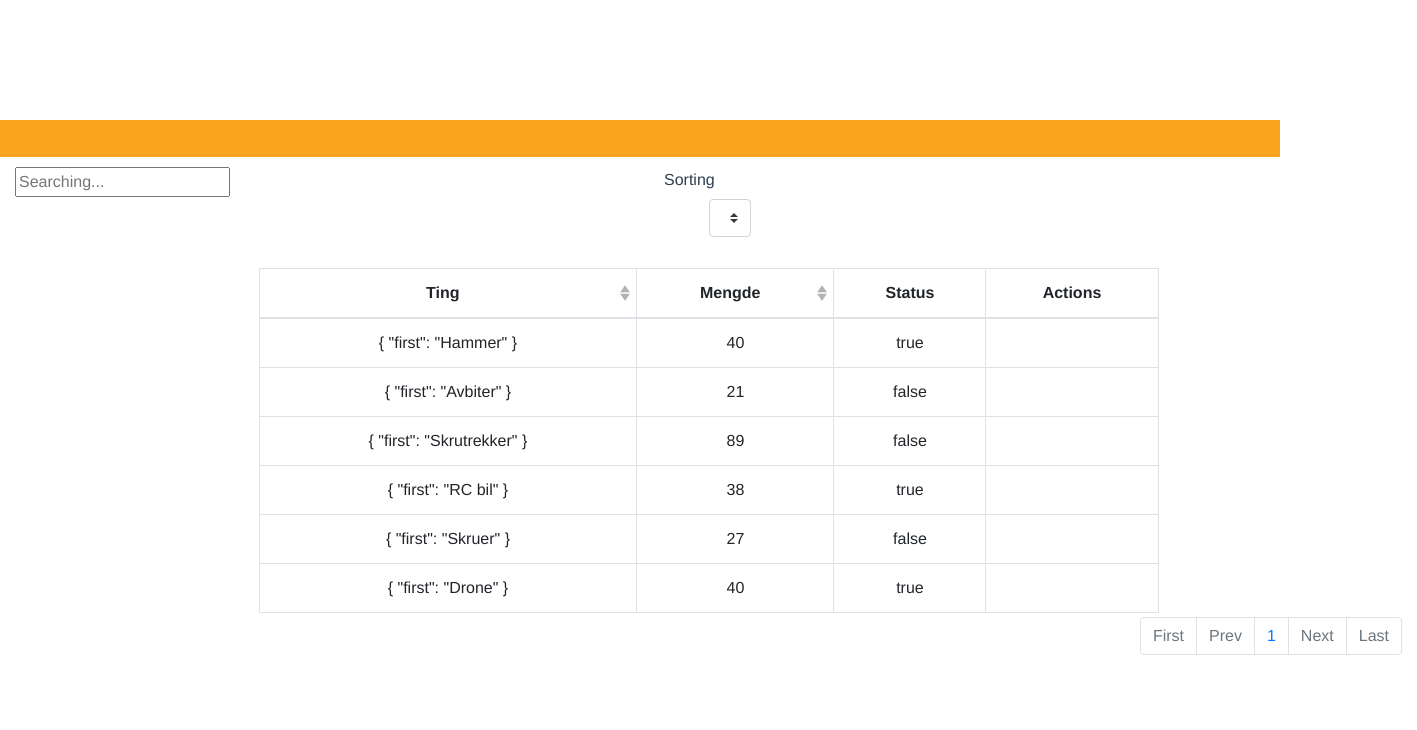
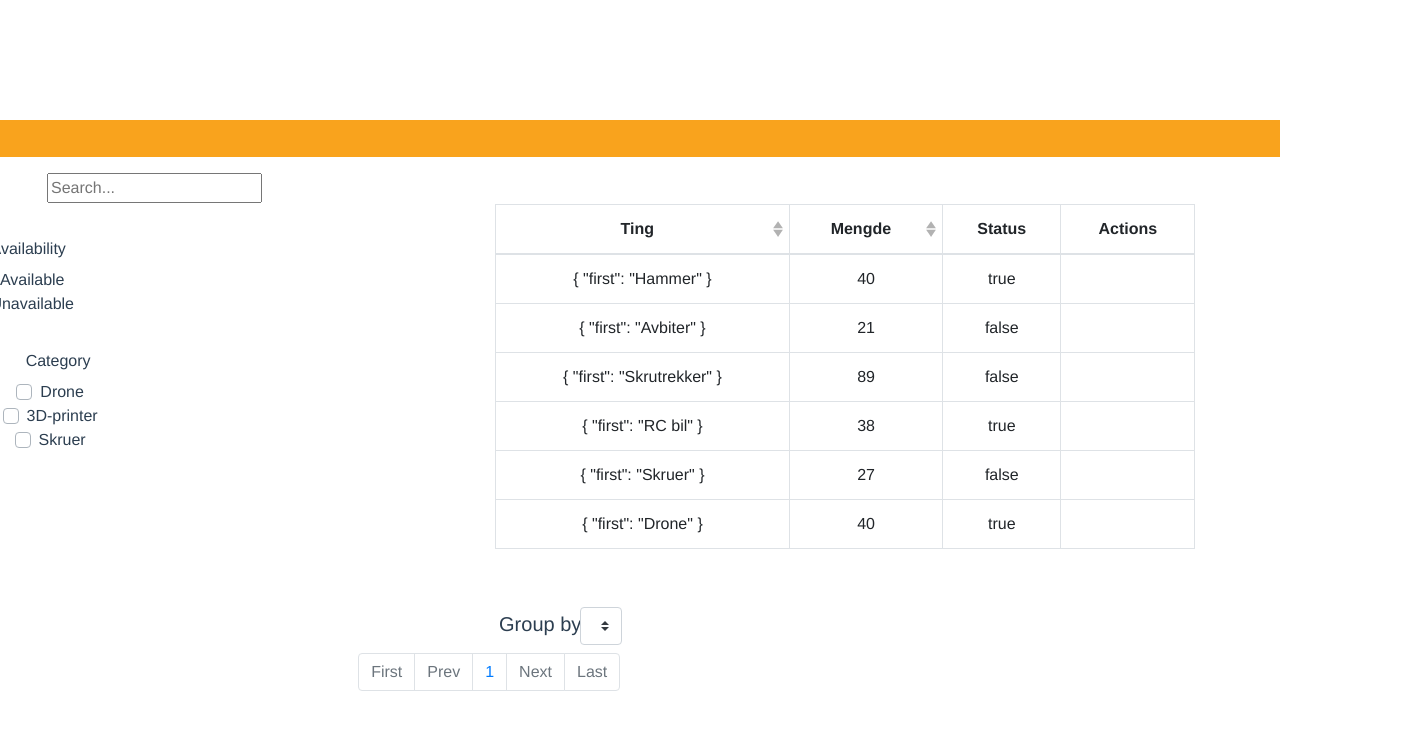
Before and after one commit to Andreas-Harnes/MakerSpace-Management-System, a Vue app in the folder client/: page /body in a window 1280 px wide. Shown: the top 730 px of the page, 1417 px wide, since content can reach past the window. Built offline with nearby package versions, Linux system fonts and the light colour scheme; the HTML template or start-up script is replaced by a standard one.

Commit message:
Endret layout for body

```diff
--- a/client/src/components/body.vue
+++ b/client/src/components/body.vue
@@ -6,13 +6,64 @@
  <!-- Søkeing -->
       <template>
     <div class="searching">
-  <input type="text" v-model="search" placeholder="Searching..." />
+  <input type="text" v-model="search" placeholder="Search..." />
     </div>
   </template>
+  <!-- Checkbox-->
+
+  <template>
+    <!--
+  <div class="category">
+    <b-form-group label="Category">
+      <b-form-checkbox-group
+        id="checkbox-group-1"
+        v-model="selected"
+        :options="options"
+        name="flavour-1"
+        stacked
+      ></b-form-checkbox-group>
+    </b-form-group> -->
+
+
+
+  <div class="category">
+    <b-form-group label="Category">
+      <b-form-checkbox-group id="checkbox-group-2" v-model="selected" name="flavour-2">
+        <b-form-checkbox value="drone">Drone</b-form-checkbox>
+        <br />
+        <b-form-checkbox value="3d-printer">3D-printer</b-form-checkbox>
+         <br />
+        <b-form-checkbox value="skruer">Skruer</b-form-checkbox>
+      </b-form-checkbox-group>
+    </b-form-group>
+
+   <!-- <div>Selected: <strong>{{ selected }}</strong></div> -->
+  </div>
+
+  <!-- Availability -->
+   <div class="availability">
+    <b-form-group label="Availability">
+      <b-form-checkbox-group id="checkbox-group-2" v-model="selected" name="flavour-3">
+        <b-form-checkbox value="available">Available</b-form-checkbox>
+        <br />
+        <b-form-checkbox value="unavailable">Unavailable</b-form-checkbox>
+      </b-form-checkbox-group>
+    </b-form-group>
+
+   <!-- <div>Selected: <strong>{{ selected }}</strong></div> -->
+  </div>
+
+</template>
+<!--- --- -->
+<template>
+  <div>
+    <h5 class="group-by">Group by</h5>
+    </div>
+</template>
 
         <b-row>
             <b-col md="6" class="my-1">
-                <b-form-group label-cols-sm="3" label="Sorting" class="mb-0">
+                <b-form-group label-cols-sm="3" class="mb-0" >
                     <b-input-group>
                         <b-form-select class="sorting" v-model="sortBy" :options="sortOptions">
                             <option slot="first" :value="null">-- none --</option>
@@ -35,6 +86,8 @@
       :per-page="perPage"
       :sort-by.sync="sortBy"
     >
+
+
     <!-- Søkeing -->
 
 
@@ -100,6 +153,14 @@ export default {
     name: "body",
     data() {
       return {
+
+      /*   selected: [], // Must be an array reference!
+         options: [
+          { text: 'Drone', value: 'drone' },
+          { text: '3D-printer', value: '3d-printer' },
+          { text: 'Test', value: 'test' }
+        ], */
+
         search: '',
         isBusy: false,
         items: items,
--- a/client/src/scss/_style.scss
+++ b/client/src/scss/_style.scss
@@ -46,31 +46,84 @@ html, body {
 }
 
 /* body items */
-
+/*
 .mb-0 {
+  position: relative;
   float: right;
   padding: 0 25px 40px 1250px;
+  right: 0;
+}
+*/
+
+
+/* sorting */
+/*
+.sorting{
+  clear: none;
+  top: 150px;
+  right: 50px;
+}
+*/
+
+.group-by {
+  position: relative;
+  float: left;
+  height: 30%;
+  width: 30%;
+  right: 0em;
+  top: 18em;
 }
 
-/* sorting */
-.input-group {
+
+/* first - nesxt - last */
+.my-1 {
+  position: relative;
   float: left;
-  padding: 0 25px 25px 45px;
-  height: 10px;
-  width: 4px;
-
+  height: 100%;
+  width: 100%;
+  right: 5em;
+  top: 27em;
 }
 
+
 /* Elementene/ting etc */
-
 .table.b-table.table-bordered.b-table-selectable {
-  margin: 0 auto;
-  padding: 0 0 0 0;
-  height: 35px;
-  width: 900px;
+  position: relative;
+  float: left;
+  height: 100%;
+  width: 100%;
+  left: 30em;
+  bottom: 5em;
 }
 
+
+
+/* Søk */
 .searching {
+  position: relative;
   float: left;
-  padding: 10px 0 0 0;
+  height: 30%;
+  width: 30%;
+  top: 1em;
+  left: 2em;
 }
+
+/* checkbox */
+.category {
+  position: relative;
+  float: left;
+  height: 30%;
+  width: 30%;
+  right: 17em;
+  top: 12em;
+}
+
+/* availability */
+.availability {
+  position: relative;
+  float: left;
+  height: 30%;
+  width: 30%;
+  right: 32em;
+  top: 5em;
+}
```
